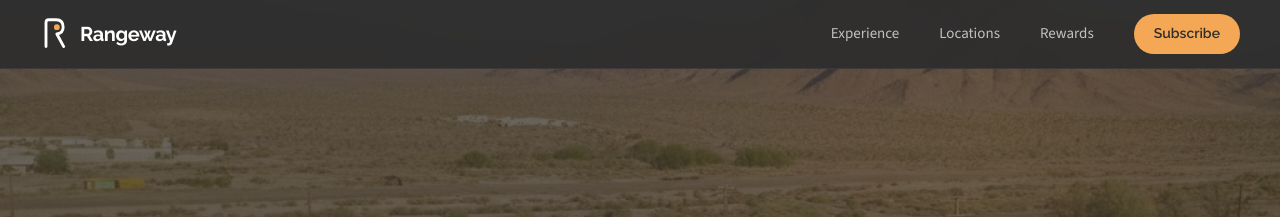
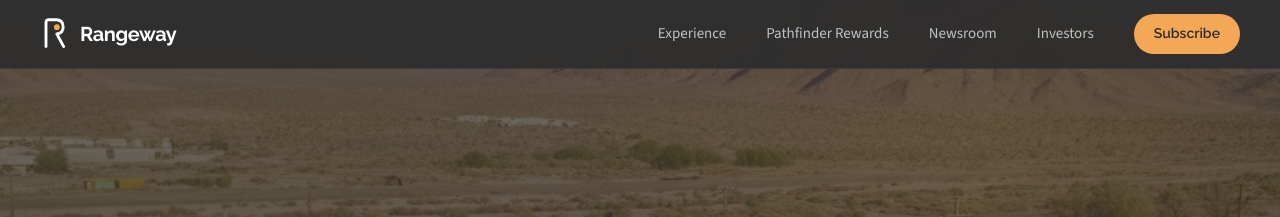
Before and after one commit to Redwood-Mobility/rangeway-concept, a Jekyll site: the page built from index.html, in a window 1280 px wide. Shown: the top 217 px of the page. Built offline with Jekyll 4.4.1, drawn with Linux system fonts in a browser that asks for light colours.

Commit message:
Add nav links: Pathfinder Rewards, Newsroom, Investors

```diff
--- a/_includes/header.html
+++ b/_includes/header.html
@@ -12,8 +12,9 @@
 
       <div class="nav-links">
         <a href="#experience">Experience</a>
-        <a href="#locations">Locations</a>
-        <a href="#rewards">Rewards</a>
+        <a href="https://pathfinderrewards.com" target="_blank" rel="noopener">Pathfinder Rewards</a>
+        <a href="https://newsroom.rangeway.energy" target="_blank" rel="noopener">Newsroom</a>
+        <a href="https://investors.rangewayev.com" target="_blank" rel="noopener">Investors</a>
         <a href="https://fieldnotes.rangewayev.com" class="btn btn-warm btn-sm">Subscribe</a>
       </div>
     </div>
```
